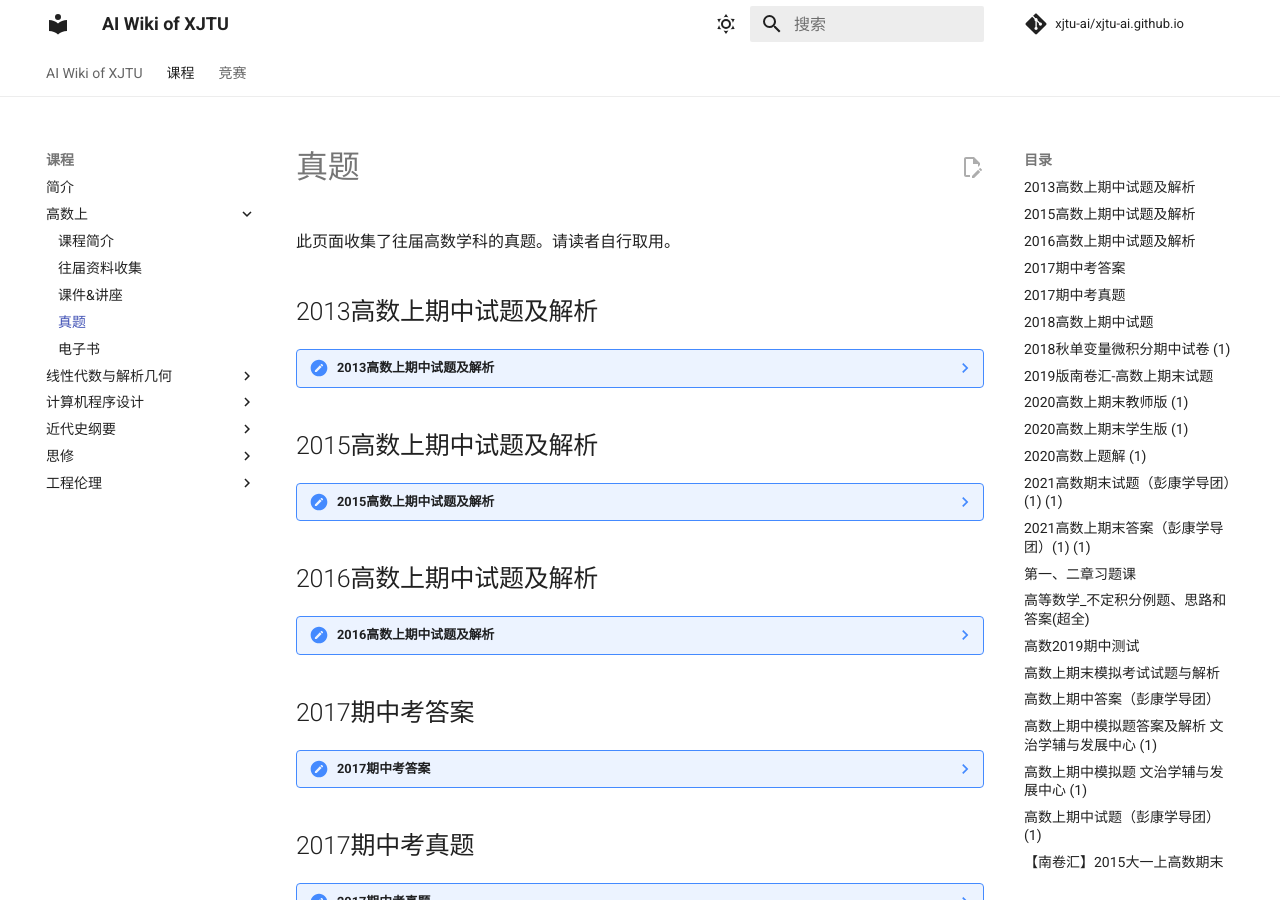
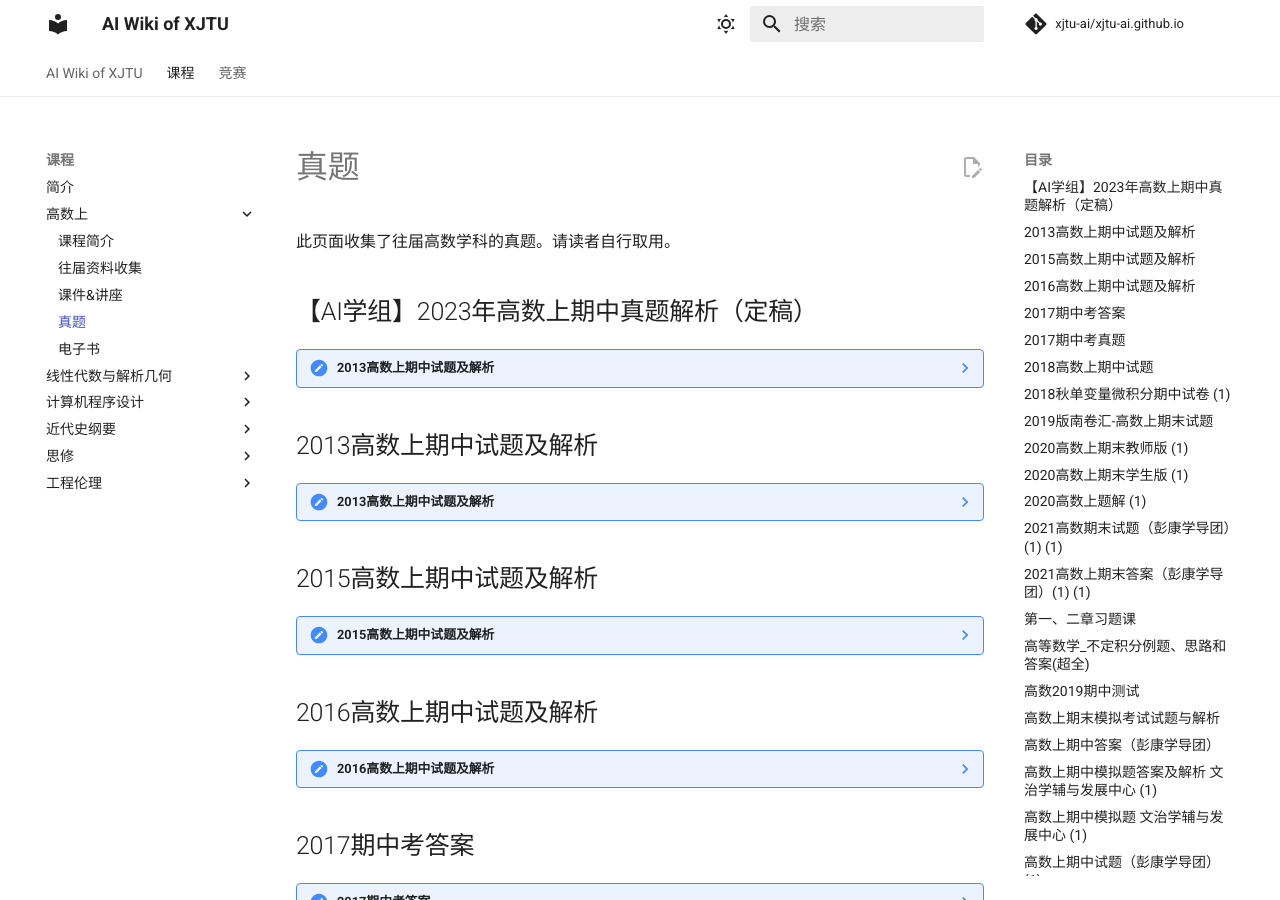
Before and after one commit to xjtu-ai/xjtu-ai.github.io, an MkDocs documentation site: the page built from docs/course/math/problem.md, in a window 1280 px wide and 900 px high. Built offline with MkDocs 1.6.1 and Material for MkDocs 9.7.7, drawn with Linux system fonts in a browser that asks for light colours; comment, search, counter and statistics services are not loaded.

Commit message:
2023高数真题

```diff
--- a/docs/course/math/problem.md
+++ b/docs/course/math/problem.md
@@ -1,4 +1,9 @@
 此页面收集了往届高数学科的真题。请读者自行取用。
+
+## 【AI学组】2023年高数上期中真题解析（定稿）
+
+??? note "2013高数上期中试题及解析"
+    <iframe loading="lazy" src="/static/course/math/problem/【AI学组】2023年高数上期中真题解析（定稿）.pdf" type="application/pdf" width=100% height=1000px></iframe>
 
 ## 2013高数上期中试题及解析
 
```
